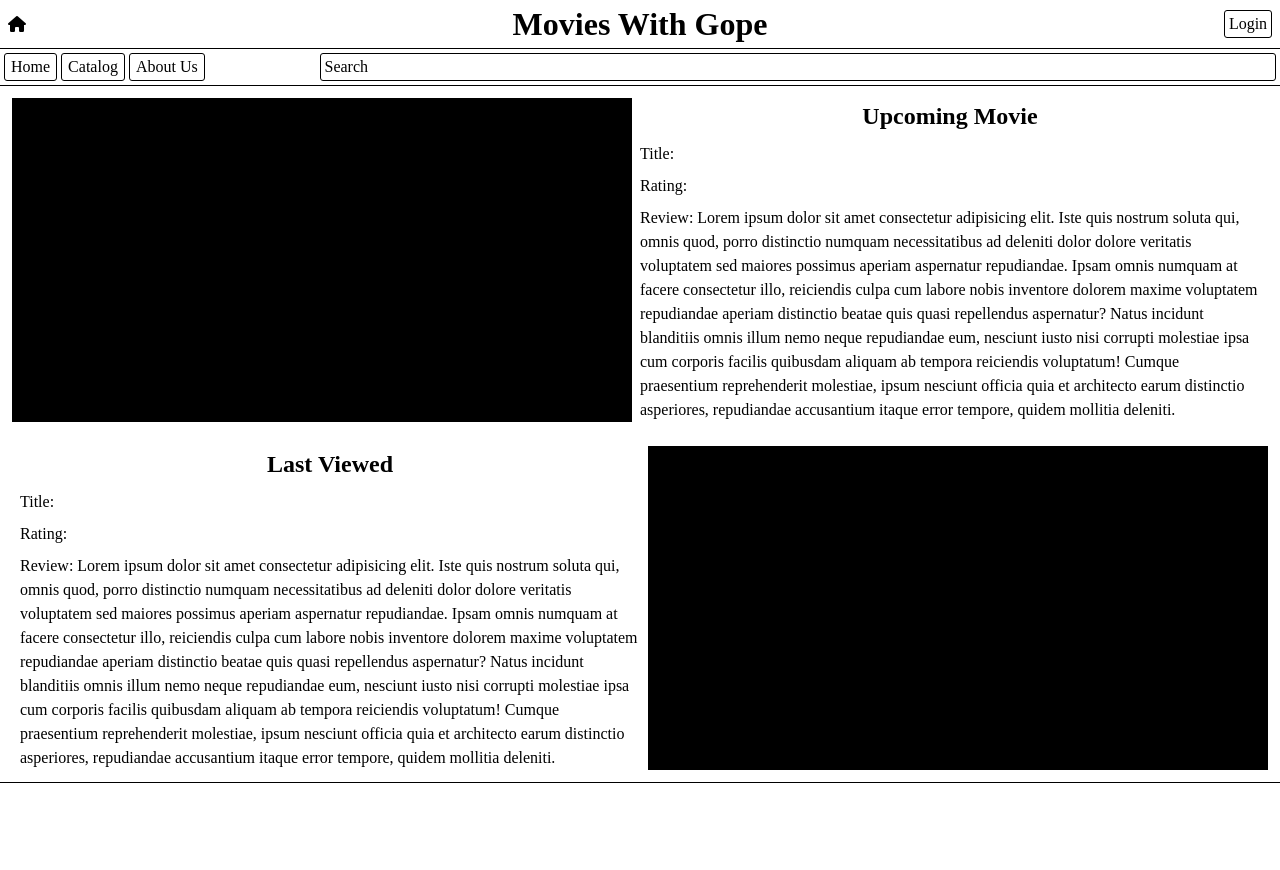
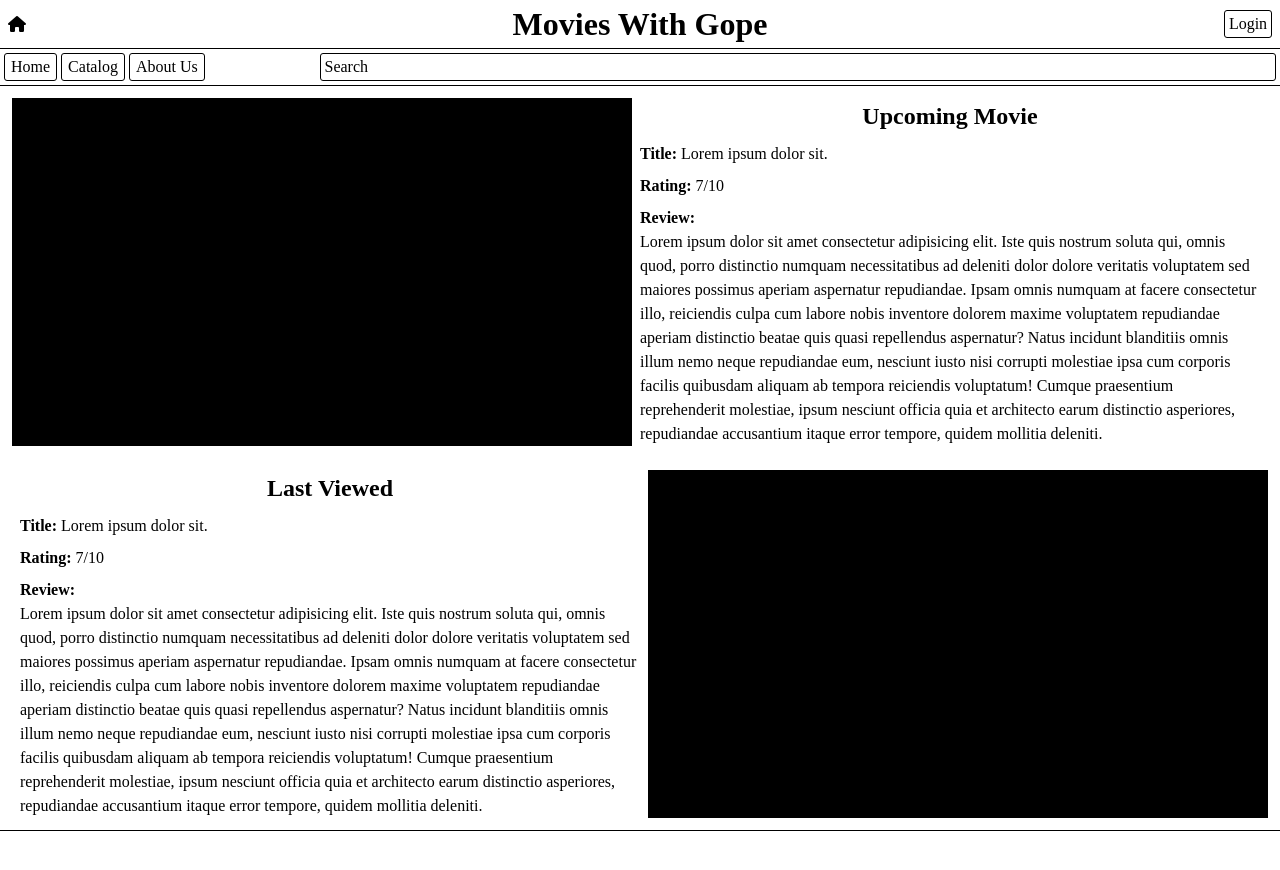
Before and after one commit to KonstantinMarinov/movies-with-gope, an Angular app: page / in a window 1280 px wide. Shown: the top 870 px of the page. Before the commit the page ends 830 px from the top, so only its background shows below. Built offline with nearby package versions, Linux system fonts and the light colour scheme.

Commit message:
Updated text format

```diff
--- a/src/app/features/movies/components/movie-hero/movie-hero.component.html
+++ b/src/app/features/movies/components/movie-hero/movie-hero.component.html
@@ -2,12 +2,18 @@
   <div class="image-wrapper"></div>
   <div class="content-wrapper">
     <h2 class="movie-hero-title">{{ title }}</h2>
-    <section>Title:</section>
-    <section>Rating:</section>
     <section>
-      Review:
-      <span
-        >Lorem ipsum dolor sit amet consectetur adipisicing elit. Iste quis
+      <strong>Title:</strong>
+      Lorem ipsum dolor sit.
+    </section>
+    <section>
+      <strong>Rating:</strong>
+      7/10
+    </section>
+    <section>
+      <strong>Review:</strong>
+      <p>
+        Lorem ipsum dolor sit amet consectetur adipisicing elit. Iste quis
         nostrum soluta qui, omnis quod, porro distinctio numquam necessitatibus
         ad deleniti dolor dolore veritatis voluptatem sed maiores possimus
         aperiam aspernatur repudiandae. Ipsam omnis numquam at facere
@@ -19,7 +25,7 @@
         Cumque praesentium reprehenderit molestiae, ipsum nesciunt officia quia
         et architecto earum distinctio asperiores, repudiandae accusantium
         itaque error tempore, quidem mollitia deleniti.
-      </span>
+      </p>
     </section>
   </div>
 </div>
```
